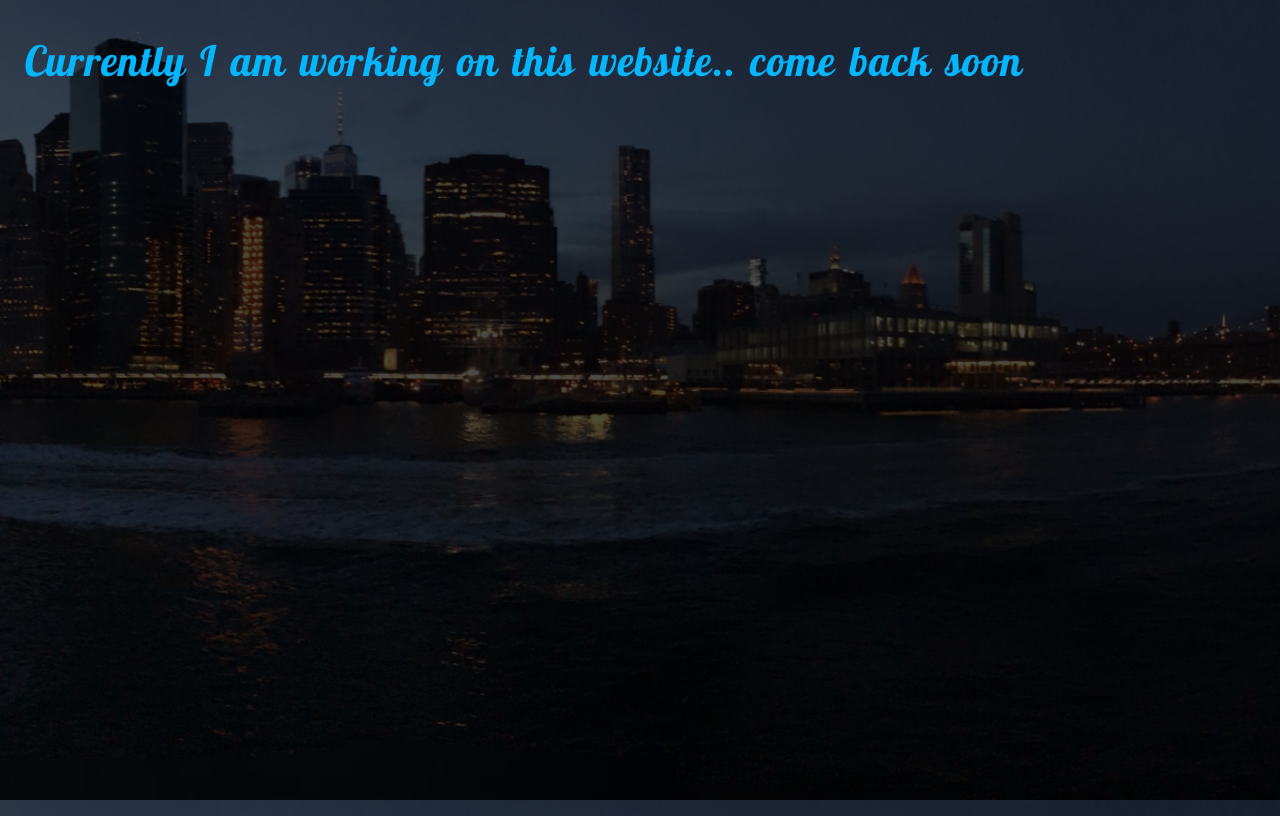
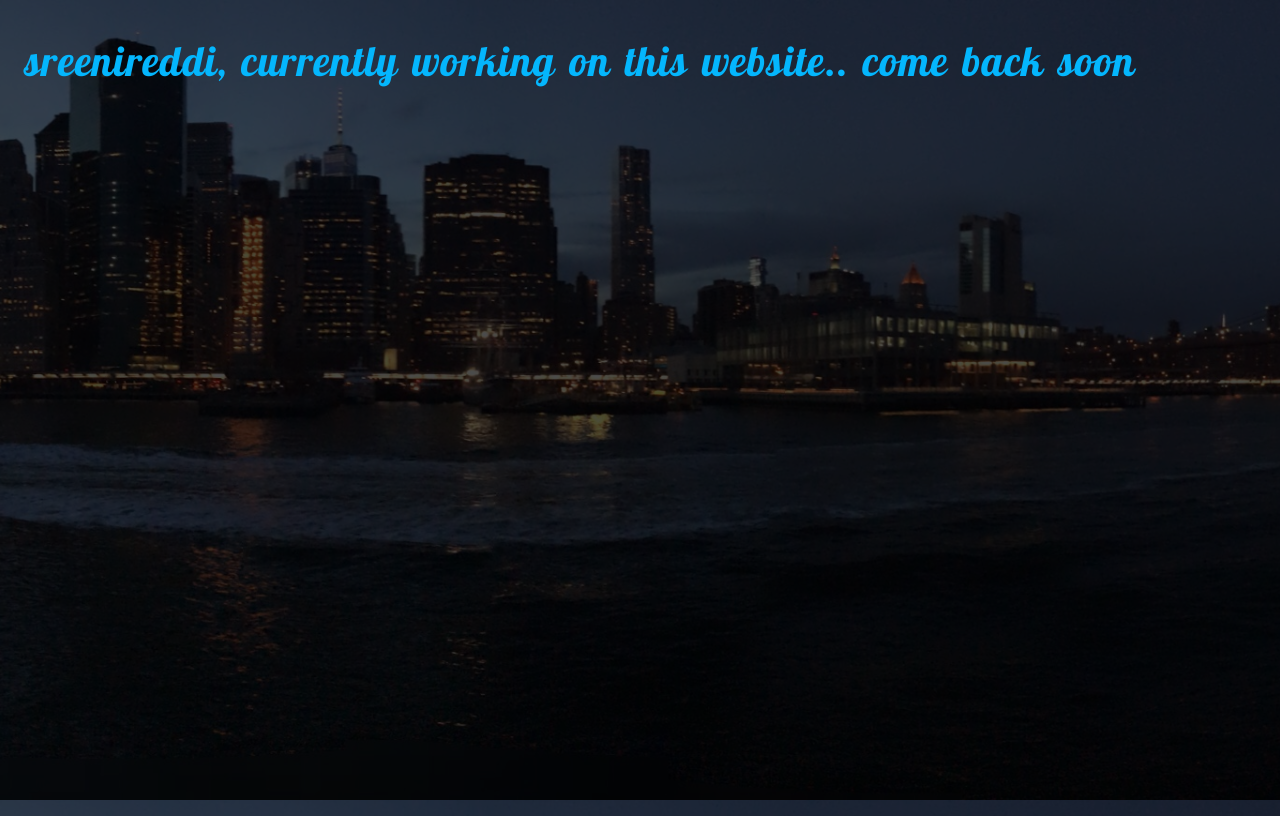
Before and after one commit to sreddyupasi/S3-Website, a plain HTML site: page Index.html in a window 1280 px wide. Drawn offline with Linux system fonts and the light colour scheme.

Commit message:
Update Index.html

```diff
--- a/Index.html
+++ b/Index.html
@@ -7,6 +7,6 @@
   <title>sreenireddy</title>
 </head>
 <body id="header">
-    <h1>Currently I am working on this website.. come back soon</h1><br><br>
+    <h1>sreenireddi, currently working on this website.. come back soon</h1><br><br>
 </body>
 </html>
```
